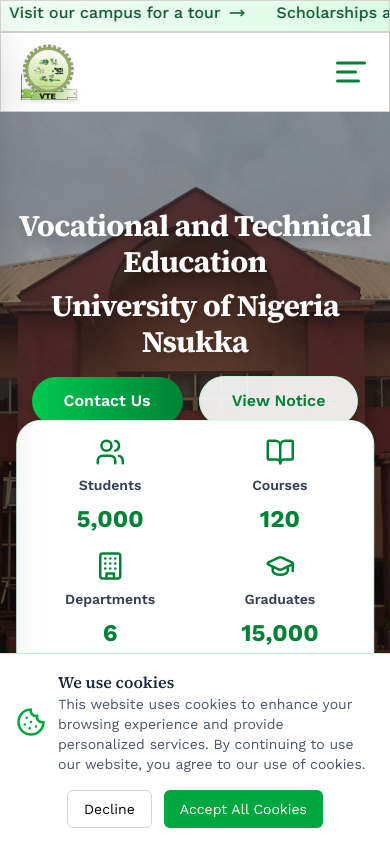
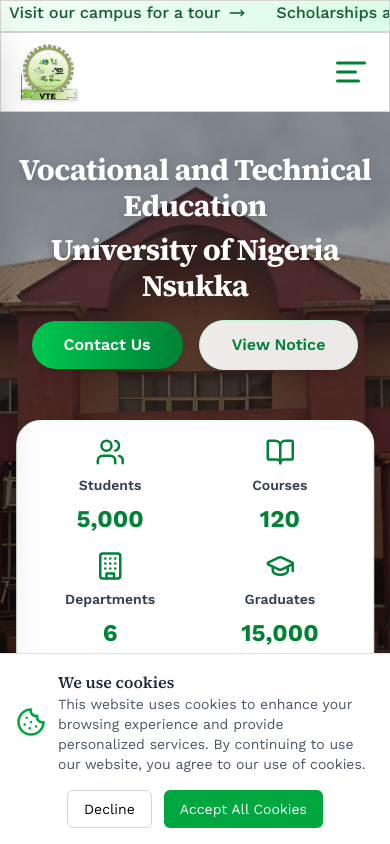
Before and after one commit to RabbitDaCoder/VTE-website, a React (Vite) app: page / in a window 390 px wide. Shown: the top 844 px of the page. Built offline with nearby package versions, Linux system fonts and the light colour scheme.

Commit message:
Update Home.jsx

```diff
--- a/src/pages/Home.jsx
+++ b/src/pages/Home.jsx
@@ -85,7 +85,7 @@
           animate={{ opacity: 1 }}
           transition={{ delay: 0.5, duration: 0.8 }}
         >
-          <div className="text-center mt-24 lg:mt-24 space-y-8">
+          <div className="text-center mt-10 lg:mt-24 space-y-8">
             <motion.h1
               className="text-3xl md:text-6xl font-extrabold text-white drop-shadow-lg tracking-tight mb-2"
               initial={{ opacity: 0, y: 30 }}
```
